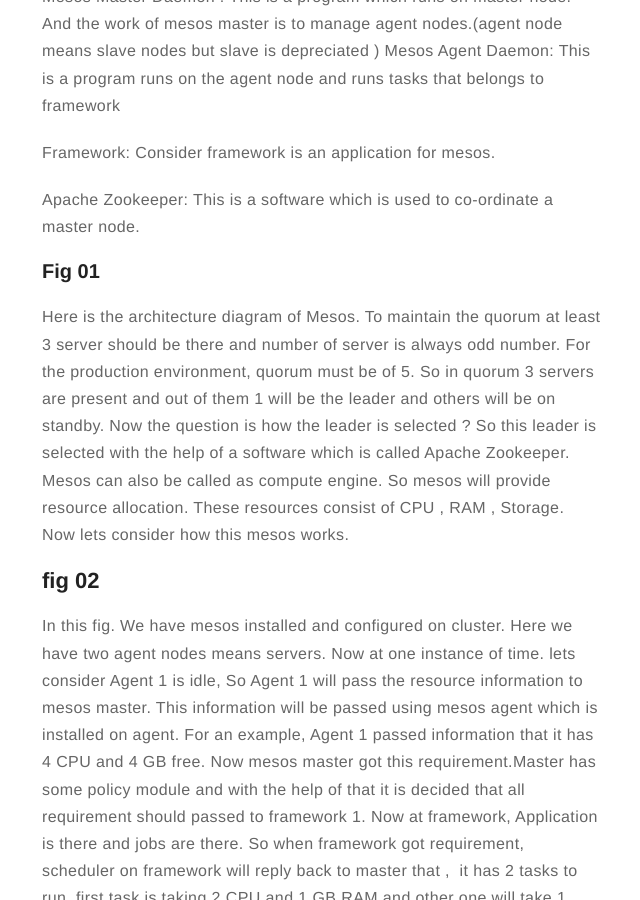
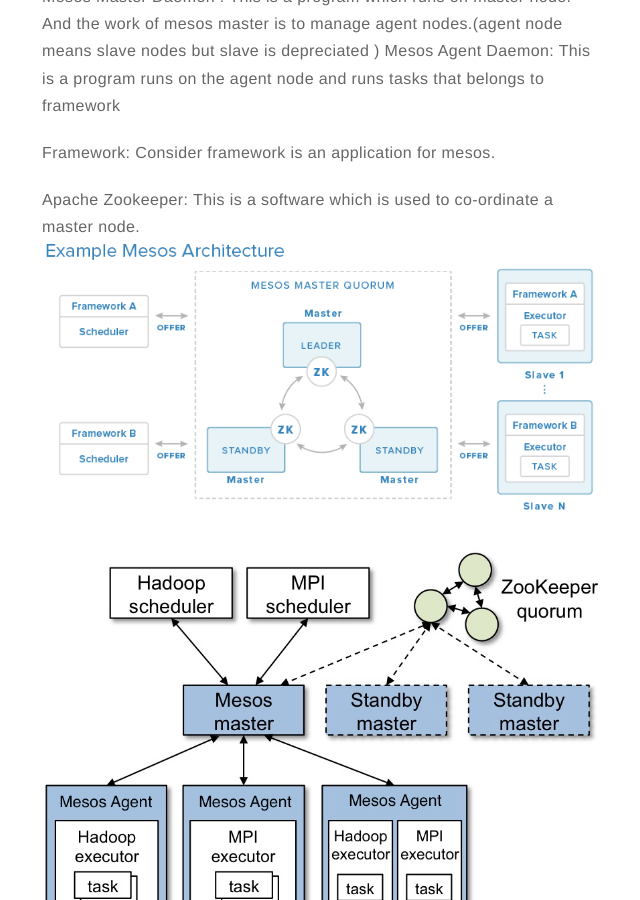
Before and after one commit to dmilind/dmilind.github.io, a Jekyll site: the page built from _posts/2016-10-26-apache-mesos-open-source-cluster-manager.markdown, in a window 1280 px wide and 900 px high, scrolled down 636 px. Shown: the whole window, without its empty margins (318-958 px from the left). Built offline with Jekyll 4.4.1, drawn with Linux system fonts in a browser that asks for light colours; our own code applies the rules of GitHub Pages for plain Markdown files.

Commit message:
updating blog and adding images

```diff
--- a/_posts/2016-10-26-apache-mesos.markdown
+++ b/_posts/2016-10-26-apache-mesos-open-source-cluster-manager.markdown
@@ -31,12 +31,14 @@ Consider framework is an application for mesos.
 
 Apache Zookeeper:
 This is a software which is used to co-ordinate a master node.
-### Fig 01
+<img class="image" src="https://dmilind.github.io/assets/images/mesos-arch.png" alt="Alt Text">
+
+<img class="image" src="https://dmilind.github.io/assets/images/mesos-arch02.jpg" alt="Alt Text">
 
 Here is the architecture diagram of Mesos. To maintain the quorum at least 3 server should be there and number of server is always odd number. For the production environment, quorum must be of 5. So in quorum 3 servers are present and out of them 1 will be the leader and others will be on standby. Now the question is how the leader is selected ? So this leader is selected with the help of a software which is called Apache Zookeeper.
 Mesos can also be called as compute engine. So mesos will provide resource allocation. These resources consist of CPU , RAM , Storage. Now lets consider how this mesos works.
 
-## fig 02
+<img class="image" src="https://dmilind.github.io/assets/images/mesos.jpg" alt="Alt Text">
 
 In this fig. We have mesos installed and configured on cluster. Here we have two agent nodes means servers. Now at one instance of time. lets consider Agent 1 is idle, So Agent 1 will pass the resource information to mesos master. This information will be passed using mesos agent which is installed on agent. For an example, Agent 1 passed information that it has 4 CPU and 4 GB free. Now mesos master got this requirement.Master has some policy module and with the help of that it is decided that all requirement should passed to framework 1. Now at framework, Application is there and jobs are there. So when framework got requirement, scheduler on framework will reply back to master that ,  it has 2 tasks to run, first task is taking 2 CPU and 1 GB RAM and other one will take 1 CPU and 2 GB RAM. Once mesos master received this information, Master will ask framework executor to run these tasks on the agent node.Still we have 1 CPU and 1 GB RAM left, allocation policy module can offer that to framework 2.
 
--- a/_posts/2019-05-02-docker-networking.markdown
+++ b/_posts/2019-05-02-docker-networking.markdown
@@ -31,6 +31,7 @@ $ docker network ls
 
 * Bridge
          When docker is installed freshly and docker daemon is started, this network bridge is automatically created and name it is as docker0. This bridge is then mapped into underlines host’s IP routing table.
+<img class="image" src="https://dmilind.github.io/assets/images/bridge.png" alt="Alt Text">
 * Once the mapping is done, this docker bridge is able to access the data over the underline host’s network.
 * Now let's try to understand this by using Docker. On any docker host run below command.
 
```
Also changed, not shown: assets/images/bridge.png (added), assets/images/mesos-arch.png (added), assets/images/mesos-arch02.jpg (added), assets/images/mesos.jpg (added).
